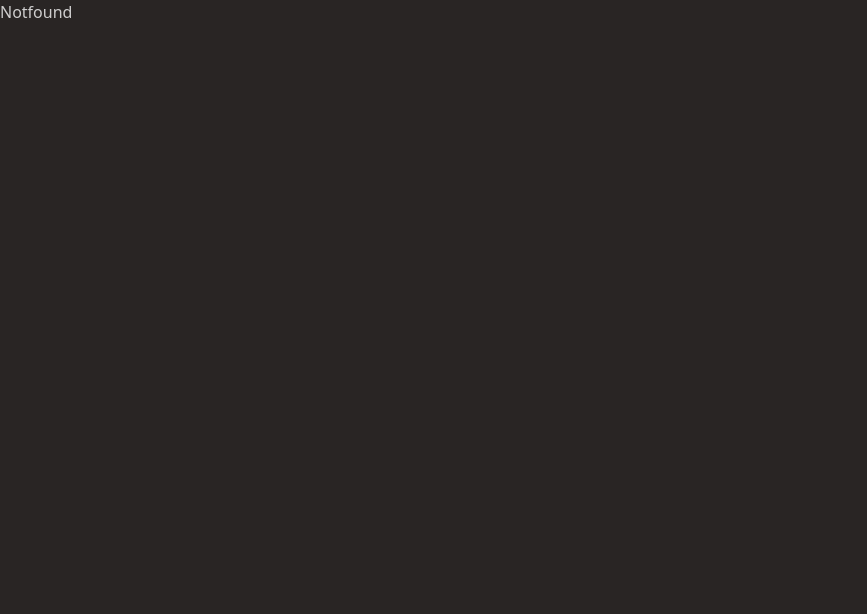
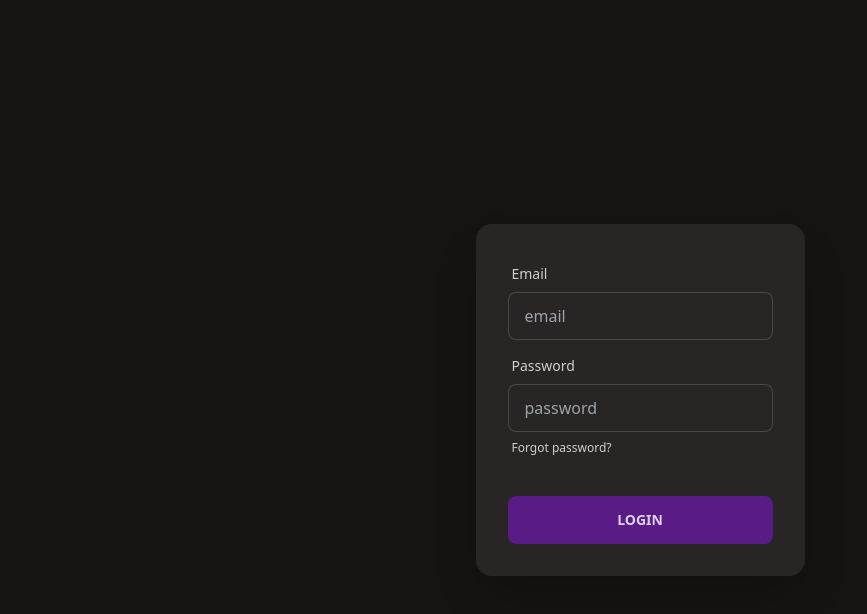
Before and after one commit to nabanichowdhury/book-collect-client, a React (Vite) app: page /add-book in a window 1280 px wide. Shown: the top 614 px of the page, without its empty margins (0-867 px from the left). Built offline with nearby package versions, Linux system fonts and the light colour scheme.

Commit message:
login page done

```diff
--- a/src/components/Books.tsx
+++ b/src/components/Books.tsx
@@ -6,14 +6,24 @@
 
 export const Books = () => {
   const { data, isLoading, error } = useGetBooksQuery(undefined);
+  const isUserLoggedIn = localStorage.getItem("id");
   console.log(data);
   return (
     <div className="">
       <div className="navbar bg-base-100">
         <div className="flex-1">
           <Link to="/" className="btn btn-ghost normal-case text-xl">
-            Home
+            Book Collect
           </Link>
+          {isUserLoggedIn ? (
+            <Link to="/" className="btn btn-ghost normal-case text-xl">
+              Add New Book
+            </Link>
+          ) : (
+            <Link to="/" className="btn btn-ghost normal-case text-xl">
+              Add New Book
+            </Link>
+          )}
         </div>
         <div className="flex-none">
           <ul className="menu menu-horizontal px-1">
@@ -26,7 +36,7 @@
           </ul>
         </div>
       </div>
-      <div>
+      {/* <div>
         <input
           type="range"
           min={0}
@@ -34,7 +44,7 @@
           value="50"
           className="range range-xs"
         />
-      </div>
+      </div> */}
       <div className="grid grid-cols-3 gap-4">
         {data?.data?.map((book: IBook) => (
           <BookCard book={book} />
--- a/src/layouts/Navbar.tsx
+++ b/src/layouts/Navbar.tsx
@@ -8,10 +8,11 @@
     setIsLoading(true);
     setTimeout(() => {
       window.location.reload();
-    }, 1000); // 1 second delay, adjust as needed
+    }, 1000);
   };
   const handleLogOut = () => {
     localStorage.removeItem("accessToken");
+    localStorage.removeItem("id");
     handleReload();
     if (isLoading) return <Loading></Loading>;
   };
--- /dev/null
+++ b/src/pages/AddBook.tsx
@@ -0,0 +1,44 @@
+const AddBook = () => {
+  return (
+    <div>
+      <div className="hero min-h-screen bg-base-200">
+        <div className="hero-content flex-col lg:flex-row-reverse">
+          <div className="card flex-shrink-0 w-full max-w-sm shadow-2xl bg-base-100">
+            <div className="card-body">
+              <div className="form-control">
+                <label className="label">
+                  <span className="label-text">Email</span>
+                </label>
+                <input
+                  type="text"
+                  placeholder="email"
+                  className="input input-bordered"
+                />
+              </div>
+              <div className="form-control">
+                <label className="label">
+                  <span className="label-text">Password</span>
+                </label>
+                <input
+                  type="text"
+                  placeholder="password"
+                  className="input input-bordered"
+                />
+                <label className="label">
+                  <a href="#" className="label-text-alt link link-hover">
+                    Forgot password?
+                  </a>
+                </label>
+              </div>
+              <div className="form-control mt-6">
+                <button className="btn btn-primary">Login</button>
+              </div>
+            </div>
+          </div>
+        </div>
+      </div>
+    </div>
+  );
+};
+
+export default AddBook;
--- a/src/pages/Login.tsx
+++ b/src/pages/Login.tsx
@@ -5,8 +5,7 @@
 
 const Login = () => {
   const [login, { isLoading }] = useLoginUsersMutation();
-  //ei mutation ta dekhen
-  //login e access token ta kmne pabo amiii? like eita response e assar kothanah?kothai asche undefined hosse front end e
+
   const [email, setEmail] = useState<string>("");
   const [password, setPassword] = useState<string>("");
   const navigate = useNavigate();
@@ -20,8 +19,11 @@
       },
     };
     const data = await login(user);
+    console.log(data?.data?.accessToken);
     const accessToken = data?.data?.accessToken;
+    const id = data?.data?.id;
     localStorage.setItem("accessToken", accessToken);
+    localStorage.setItem("id", id);
 
     navigate("/");
   };
--- a/src/redux/features/users/userApi.tsx
+++ b/src/redux/features/users/userApi.tsx
@@ -16,8 +16,7 @@
         method: "POST",
         body: data,
       }),
-      transformResponse: (response: { data: ILoginResponse }, meta, arg) =>
-        response.data,
+      transformResponse: (response: ILoginResponse, meta, arg) => response.data,
     }),
   }),
 });
--- a/src/redux/features/users/userSlice.ts
+++ b/src/redux/features/users/userSlice.ts
@@ -1,11 +1,11 @@
-import { createSlice } from "@reduxjs/toolkit";
+import { PayloadAction, createSlice } from "@reduxjs/toolkit";
 
 interface IUser{
-    accessToken:string,
+    _id:string;
     isAuthenticated:boolean,
 }
 const initialState:IUser={
-   accessToken:'',
+   _id:'',
    isAuthenticated:false,
 
 }
@@ -20,6 +20,9 @@
         // setPriceRange:(state,action:PayloadAction<number>)=>{
         //     state.priceRange=action.payload
         // }
+        setUserId:(state,action:PayloadAction<string>)=>{
+            state._id=action.payload
+        }
 
     },
 
--- a/src/route/routes.tsx
+++ b/src/route/routes.tsx
@@ -2,6 +2,7 @@
 import App from "../App";
 import { BookDetails } from "../components/BookDetails";
 import { Books } from "../components/Books";
+import AddBook from "../pages/AddBook";
 import Login from "../pages/Login";
 import NotFound from "../pages/NotFound";
 import { SignUp } from "../pages/SignUp";
@@ -27,6 +28,10 @@
     path: "/book-details/:id",
     element: <BookDetails />,
   },
+  {
+    path: "/add-book",
+    element: <AddBook />,
+  },
 
   {
     path: "*",
--- a/src/types/globalTypes.ts
+++ b/src/types/globalTypes.ts
@@ -16,5 +16,6 @@
   message:string,
   data:{
     accessToken:string,
+    id:string,
   }
 }
```
